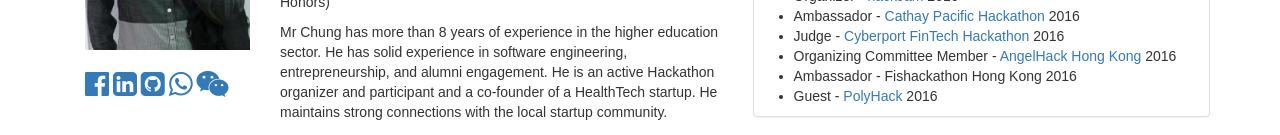
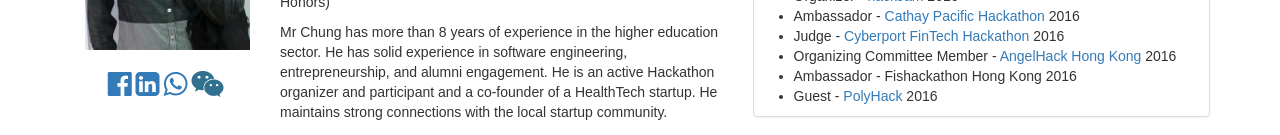
Before and after one commit to hkpeterpeter/web_personal, a React (Create React App) app: page / in a window 1280 px wide. Shown: the part 721-856 px from the top of the page. Built offline with nearby package versions, Linux system fonts and the light colour scheme.

Commit message:
Refactor and bug fixes.

```diff
--- a/src/App.js
+++ b/src/App.js
@@ -65,12 +65,12 @@ const tabsTeachingSummaryInstance = (
 
 const footerInstance = (
   <div className="Footer">
-    <p>&copy; Peter Chung </p>
-    <p>Open-source at <a href="//github.com/hkpeterpeter/web_personal">
-      GitHub</a><br />
-     Powered by
-     <a href="https://react-bootstrap.github.io/"> React Bootstrap</a></p>
-    <p> <a href="http://www.cse.ust.hk">CSE</a> | <a href="http://www.ust.hk">HKUST</a> </p>
+    <p><i className="fa fa-2x fa-github-square" aria-hidden="true" /> Open-source at <a href="//github.com/hkpeterpeter/web_personal">
+      GitHub </a>
+    </p>
+    <p>
+      <a href="//www.cse.ust.hk">CSE</a> | <a href="//www.ust.hk">HKUST</a> | <a href="//react-bootstrap.github.io/"> React Bootstrap</a>
+    </p>
     <br /><br />
   </div>
 );
--- a/src/BasicProfile.js
+++ b/src/BasicProfile.js
@@ -8,6 +8,19 @@ import {
   Image,
   Modal,
 } from 'react-bootstrap';
+
+const iconLinksData = [
+  { url: '//fb.com/cspeter', iconStyle: 'fa-facebook-official' },
+  { url: '//www.linkedin.com/in/hkpeterpeter', iconStyle: 'fa-linkedin-square' },
+  { url: '//api.whatsapp.com/send?phone=85264921981', iconStyle: 'fa-whatsapp' },
+];
+const iconsLinks = iconLinksData.map((item, i) => (
+  <span>
+    <a href={item.url}>
+      <i className={`fa fa-2x ${item.iconStyle}`} aria-hidden="true" />
+    </a>&nbsp;
+  </span>
+));
 
 class BasicProfile extends React.Component {
 
@@ -59,27 +72,12 @@ class BasicProfile extends React.Component {
             />
             <br />
 
-            {/* icons links */}
-            <a href="//fb.com/cspeter">
-              <i className="fa fa-2x fa-facebook-official" aria-hidden="true" />
-            </a>
-            <span>&nbsp;</span>
-            <a href="//www.linkedin.com/in/hkpeterpeter">
-              <i className="fa fa-2x fa-linkedin-square" aria-hidden="true" />
-            </a>
-            <span>&nbsp;</span>
-            <a href="//github.com/hkpeterpeter">
-              <i className="fa fa-2x fa-github-square" aria-hidden="true" />
-            </a>
-            <span>&nbsp;</span>
-            <a href="//api.whatsapp.com/send?phone=85264921981">
-              <i className="fa fa-2x fa-whatsapp" aria-hidden="true" />
-            </a>
-            <span>&nbsp;</span>
-
-            <a href="#" onClick={this.open}>
-              <i className="fa fa-2x fa-weixin" aria-hidden="true" />
-            </a>
+            <div className="text-center">
+              {iconsLinks}
+              <span>
+                <i onClick={this.open} className="fa fa-2x fa-weixin text-info" aria-hidden="true" />
+              &nbsp;</span>
+            </div>
 
           </Col>
           <Col xs={12} sm={5} md={5} lg={5}>
--- a/src/data/expHackParticipant.js
+++ b/src/data/expHackParticipant.js
@@ -10,7 +10,7 @@ const awardHackUST2017 = {
 };
 
 const awardSuperChargerFinTechHackathon2017 = {
-  title: 'participant',
+  title: 'Participant',
   org: 'SuperCharger FinTech Hackathon',
   period: '2017',
   country: 'Hong Kong',
--- a/src/data/expStudentAdvisor.js
+++ b/src/data/expStudentAdvisor.js
@@ -5,7 +5,7 @@ served as an advisor in SIGHT in which he assisted a student-driven team to deve
 an electronic health record  (eHR) system for a NGO in Cambodia.
 After a year of development, he joined the team to deploy the eHR system in Cambodia in 2015.
 The system was well-received by the partnering NGO.
-In 2013, he served as Academic Counsellor in Department of Computer Science and Engineering
+In 2013/14, he served as Academic Counsellor in Department of Computer Science and Engineering
 and Student Advisor in School of Engineering.`;
 
 const SIGHTAdvisor = makeJob('Advisor', 'Student Innovation for Global Health Technology (SIGHT)',
--- a/src/data/expVolunteer.js
+++ b/src/data/expVolunteer.js
@@ -8,7 +8,7 @@ const ABFYEAlumniFellow = makeJob('Alumni Fellow', 'ABFYE, HKUST', '2017', '//ab
 const WIDSOCMember = makeJob('Organizing Committee Member', 'World Internet Developer Summit', '2016');
 
 const expVolunteerDescription = `Mr Chung is a motivated volunteer. He is the Founding
-President of CSE Alumni Association (CSE).  Partnering with
+President of CSE Alumni Association (CSEAA).  Partnering with
 Department of CSE at HKUST, mentorship programs were launched to enrich students’
 industrial exposure in 2014 and 2015. He also serves as Alumni Fellow of
 The Academy for Bright Future Young Engineers (ABYFE), HKUST.
```
Also changed, not shown: 1 other file (tests, documents, lock files or other folders).
